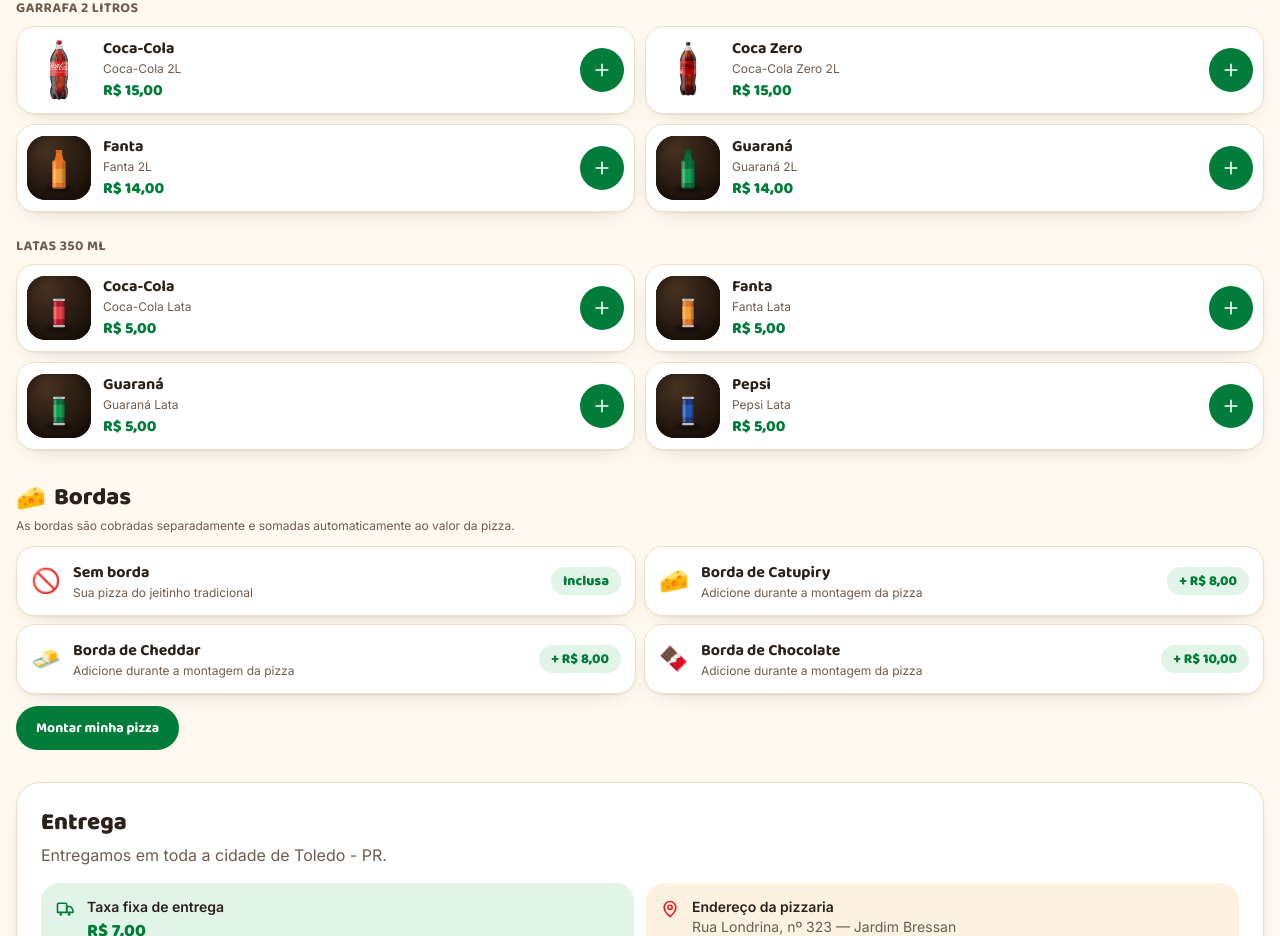
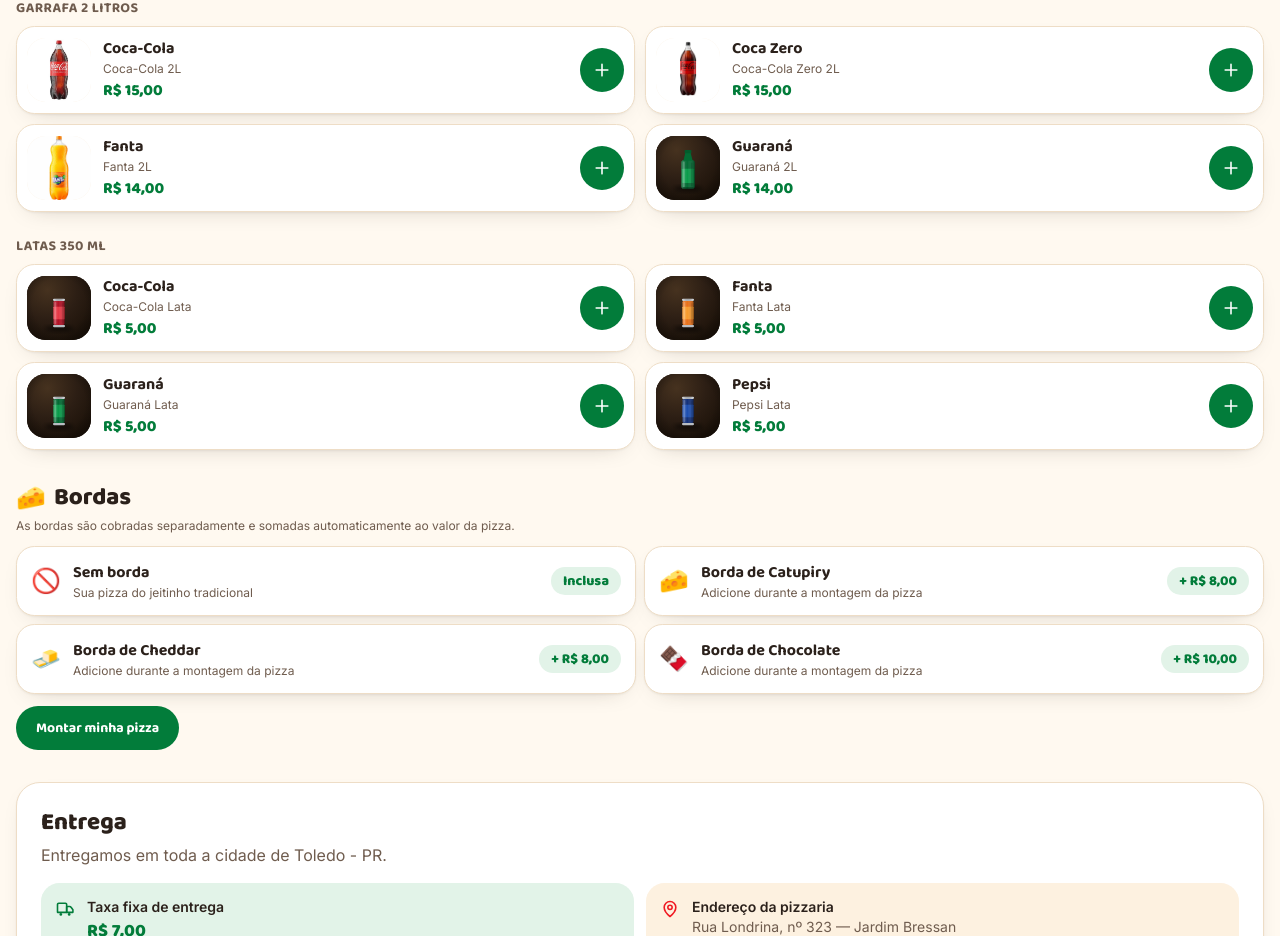
Before and after one commit to canalmeunovohoby3-code/cardapiopizza, a Next.js app: page / in a window 1280 px wide. Shown: the part 6520-7456 px from the top of the page. Built offline with nearby package versions, Linux system fonts and the light colour scheme; no server answers.

Commit message:
Adiciona foto da Fanta 2L

```diff
--- a/src/data/generated-images.ts
+++ b/src/data/generated-images.ts
@@ -85,5 +85,10 @@
     "src": "/images/products/drinks/drink-coca-zero-2l-7164535f.webp",
     "width": 1200,
     "height": 1200
+  },
+  "fanta-2l": {
+    "src": "/images/products/drinks/drink-fanta-2l-0d864878.webp",
+    "width": 1200,
+    "height": 1200
   }
 };
```
Also changed, not shown: image-sources/drinks/fanta-2l.jpg (added), public/images/products/drinks/drink-fanta-2l-0d864878.webp (added).
